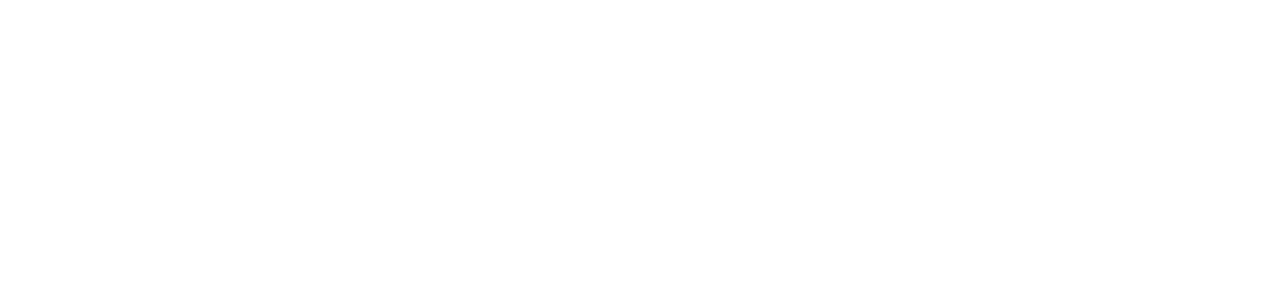
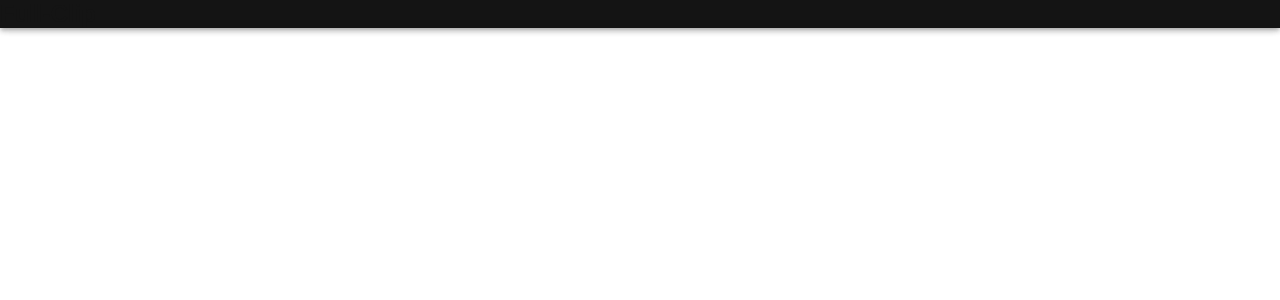
Before and after one commit to hardcodepunk/upwork-game-studio-website, a Next.js app: page / in a window 1280 px wide. Shown: the top 300 px of the page. Built offline with nearby package versions, Linux system fonts and the light colour scheme; a web font is replaced by a local one.

Commit message:
add fonts and create logo

```diff
--- a/src/app/page.tsx
+++ b/src/app/page.tsx
@@ -1,4 +1,4 @@
-import MainNav from "@/components/organisms/Header/MainNav"
+import MainNav from "@/components/organisms/MainNav/MainNav"
 
 export default function Home() {
   return <MainNav />
--- /dev/null
+++ b/src/components/atoms/Logo/Logo.styles.tsx
@@ -0,0 +1,9 @@
+// MUI
+import { styled, Theme } from "@mui/material/styles"
+
+export const StyledLogo = styled("div")(({ theme }: { theme: Theme }) => ({
+  fontFamily: "var(--font-protest), Arial, sans-serif",
+  fontSize: "24px",
+  fontWeight: "800",
+  color: theme.palette.primary.main,
+}))
--- /dev/null
+++ b/src/components/atoms/Logo/Logo.tsx
@@ -0,0 +1,8 @@
+// Styles
+import { StyledLogo } from "./Logo.styles"
+
+const Logo = () => {
+  return <StyledLogo>Full-Clip</StyledLogo>
+}
+
+export default Logo
--- a/src/components/organisms/Header/MainNav.tsx
+++ /dev/null
@@ -1,10 +0,0 @@
-// Components
-
-// Styles
-import { StyledAppBar } from "./MainNav.styles"
-
-function MainNav() {
-  return <StyledAppBar></StyledAppBar>
-}
-
-export default MainNav
--- /dev/null
+++ b/src/components/organisms/MainNav/MainNav.tsx
@@ -0,0 +1,17 @@
+"use client"
+
+// Components
+import Logo from "@/components/atoms/Logo/Logo"
+
+// Styles
+import { StyledAppBar } from "./MainNav.styles"
+
+function MainNav() {
+  return (
+    <StyledAppBar>
+      <Logo />
+    </StyledAppBar>
+  )
+}
+
+export default MainNav
```
Also changed, not shown: src/components/organisms/MainNav/MainNav.styles.tsx (renamed from src/components/organisms/Header/MainNav.styles.tsx).
